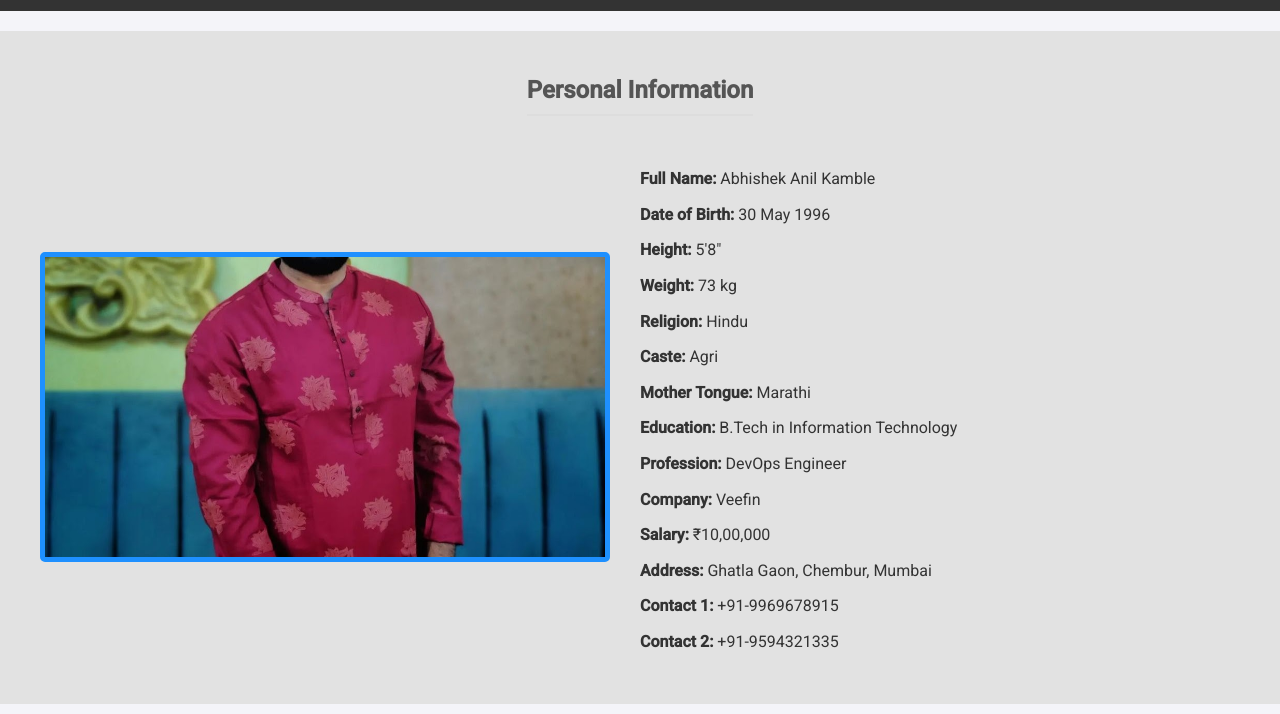
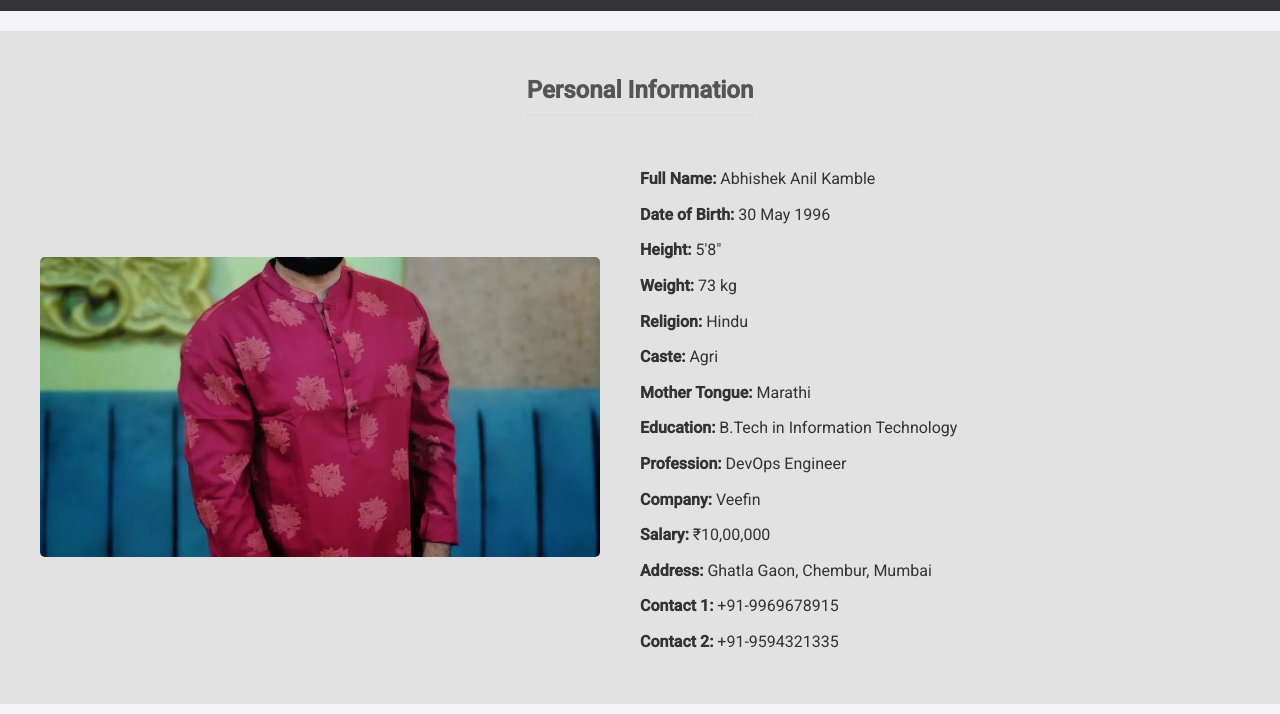
Before and after one commit to aabhidevops/Personal-Details, a plain HTML site: page index.html in a window 1280 px wide. Shown: the part 86-800 px from the top of the page. Drawn offline with Linux system fonts and the light colour scheme.

Commit message:
color change blue

```diff
--- a/style.css
+++ b/style.css
@@ -69,7 +69,7 @@ h2 {
     height: 300px;
     object-fit: cover;
     border-radius: 5px;
-    border: 5px solid #1E90FF; /* Blue border for profile image */
+    /* Removed the blue border from profile image */
 }
 
 .details {
@@ -110,7 +110,7 @@ h2 {
     height: auto;
     border-radius: 8px;
     margin-right: 20px;
-    /* Removed the blue border */
+    /* No blue border for family and partner pictures */
 }
 
 /* Footer */
```
